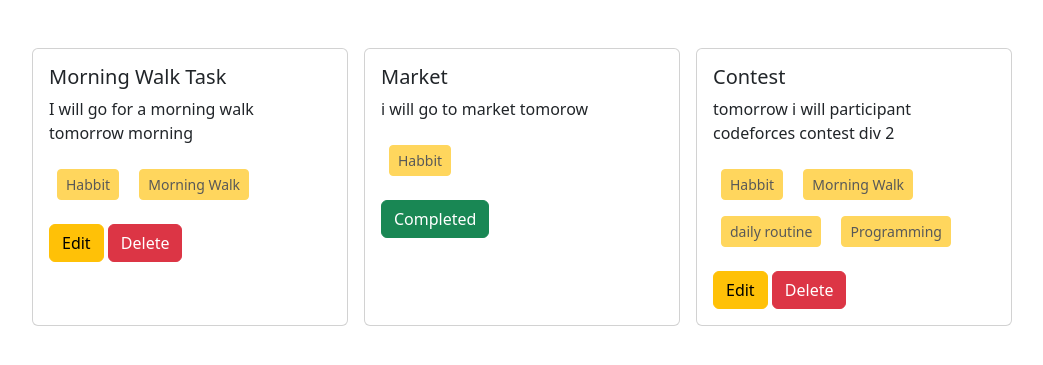
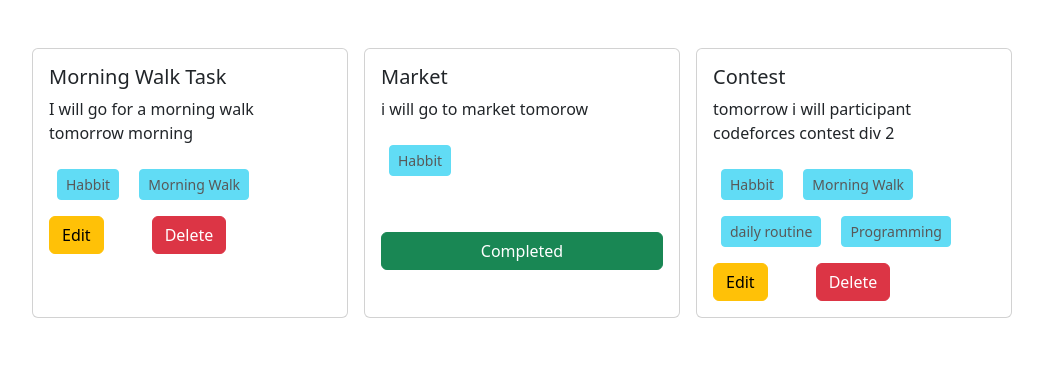
Before and after one commit to mdmasudrana271/Task-Management-System, a Django app: page / in a window 1280 px wide. Shown: the part 56-421 px from the top of the page, without its empty margins (118-1161 px from the left). Run offline with Django 4.2, Linux system fonts and the light colour scheme; data comes from the database, SQL or seed files in the repository; both versions use the stored data as it was after the commit.

Commit message:
change task card style

```diff
--- a/templates/home.html
+++ b/templates/home.html
@@ -9,16 +9,18 @@
         <div class="card-body">
           <h5 class="card-title">{{task.taskTitle}}</h5>
           <p class="card-text">{{task.taskDescription}}</p>
-          <p>
+          <div>
             {%for cat in task.category.all%}
-            <button type="button" class="btn btn-sm btn-warning m-2" disabled>{{cat.categoryName}}</button>
+            <button type="button" class="btn btn-sm btn-info text-black m-2" disabled>{{cat.categoryName}}</button>
             {%endfor%}
-          </p>
+          </div>
           {%if task.is_completed%}
-            <p class="btn btn-success">Completed</p>
+            <p class="btn btn-success d-flex justify-content-center mt-5">Completed</p>
           {% else %}
-            <a href="{%url 'edit_task' task.id%}" class="btn btn-warning">Edit</a>
-            <a href="{%url 'delete_task' task.id%}" class="btn btn-danger">Delete</a>
+            <div class="d-flex justify-content-start gap-5 mt-2">
+              <a href="{%url 'edit_task' task.id%}" class="btn btn-warning">Edit</a>
+              <a href="{%url 'delete_task' task.id%}" class="btn btn-danger">Delete</a>
+            </div>
           {%endif%}
         </div>
       </div>
```
Also changed, not shown: db.sqlite3.
